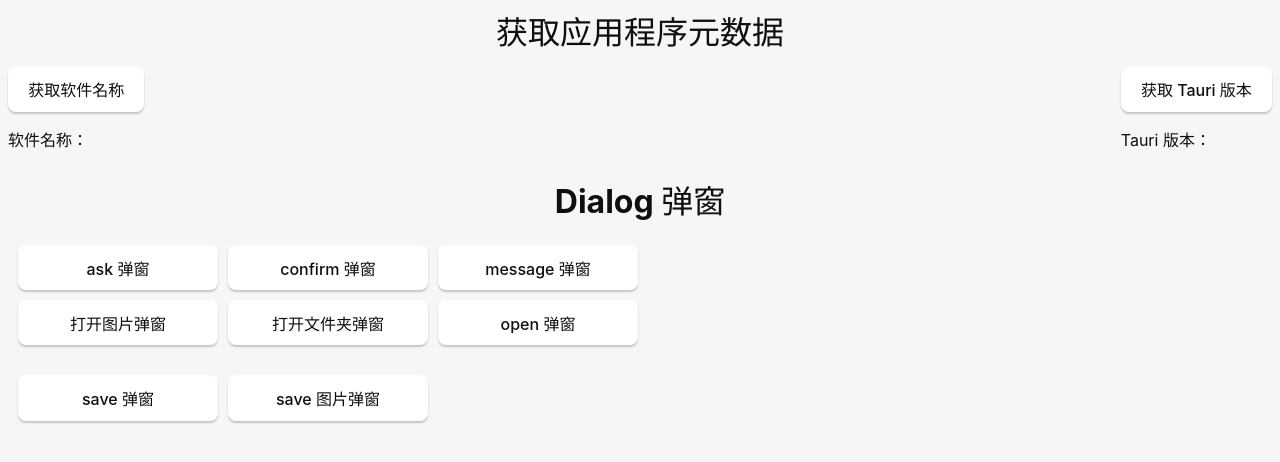
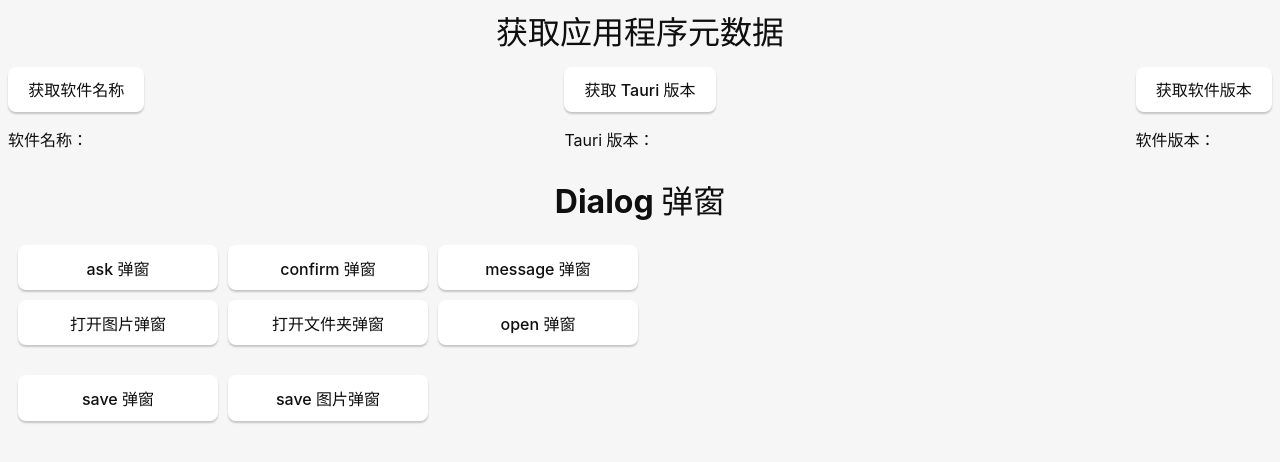
Before and after one commit to leaf0412/tauri-learn, a React (Vite) app: page / in a window 1280 px wide. Shown: the top 462 px of the page. Built offline with nearby package versions, Linux system fonts and the light colour scheme.

Commit message:
feat: 实现获取软件版本

```diff
--- /dev/null
+++ b/src/components/MetaData/GetSoftwareVersion.jsx
@@ -0,0 +1,16 @@
+import { getVersion } from '@tauri-apps/api/app';
+import { useState } from 'react';
+
+export default function GetSoftwareVersion() {
+  const [version, setVersion] = useState('');
+  const getSoftwareVersion = async () => {
+    const version = await getVersion();
+    setVersion(version);
+  }
+  return (
+    <div>
+      <button onClick={getSoftwareVersion}>获取软件版本</button>
+      <p>软件版本：{version}</p>
+    </div>
+  )
+}
--- a/src/components/MetaData/index.jsx
+++ b/src/components/MetaData/index.jsx
@@ -1,5 +1,6 @@
 import GetSoftwareName from './GetSoftwareName';
 import GetTauriVersion from './GetTauriVersion';
+import GetSoftwareVersion from './GetSoftwareVersion';
 
 import './index.css';
 
@@ -10,6 +11,7 @@
       <div className='metadata'>
         <GetSoftwareName />
         <GetTauriVersion />
+        <GetSoftwareVersion />
       </div>
     </div>
   );
```
